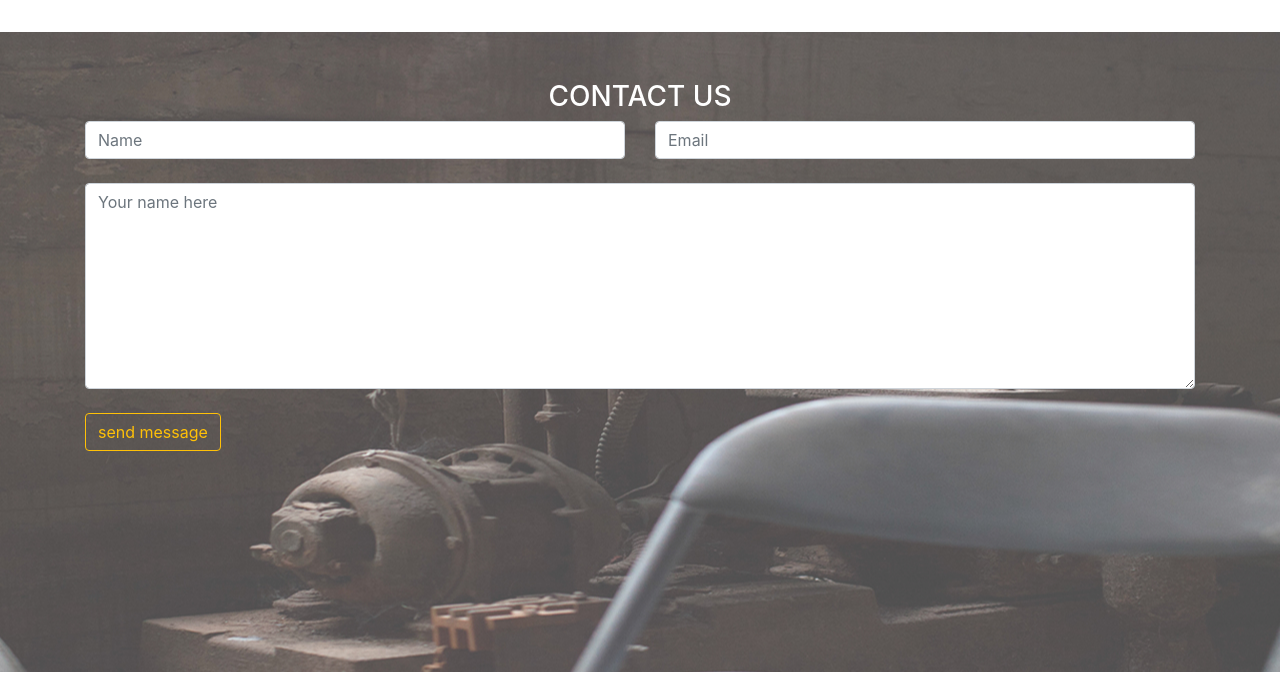
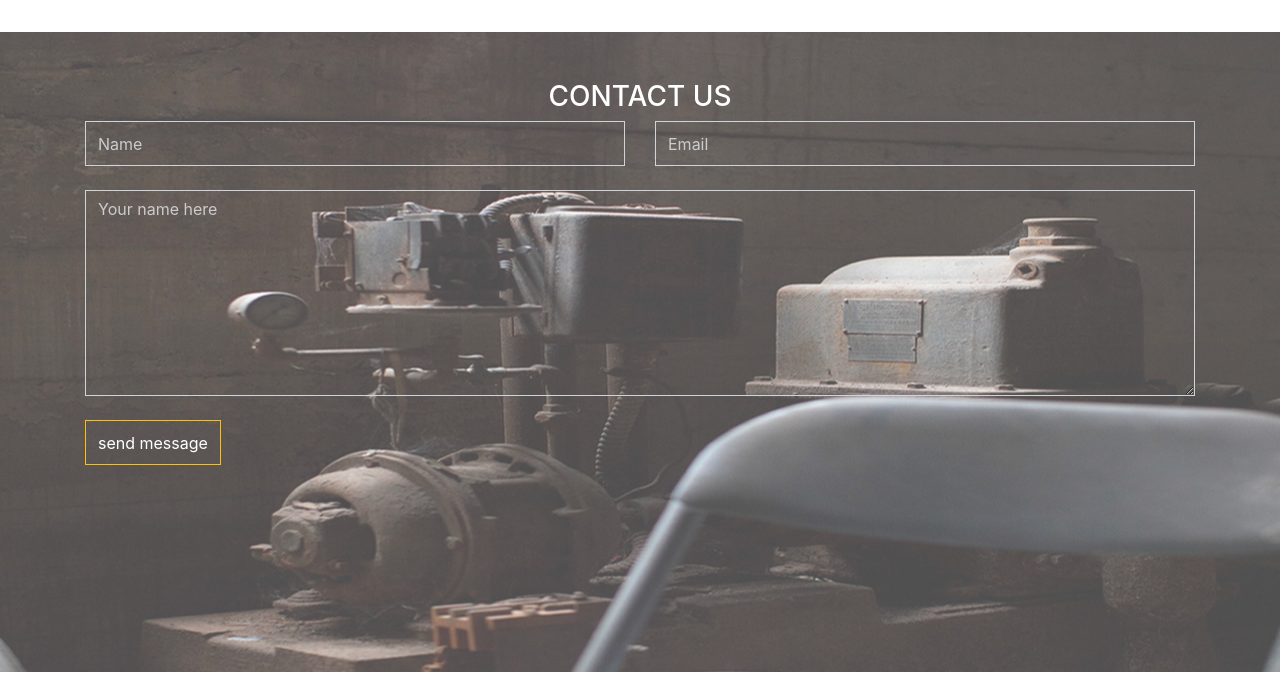
Before and after one commit to trevin-livele/delani_studio, a plain HTML site: page index.html in a window 1280 px wide. Shown: the part 2480-3162 px from the top of the page. Drawn offline with nearby package versions, Linux system fonts and the light colour scheme.

Commit message:
made the contact section transparent

```diff
--- a/css/style.css
+++ b/css/style.css
@@ -97,26 +97,31 @@
   font-family: sans-serif;
 }
 
-/*
-#contact-fm{
-    background: transparent !important;
-    opacity: 0;
-}
 
-#name, #email #message{
-    border: 2px solid white;
-    background-color: transparent !important;
-    color: white;
-}
+#contacts input {
+    height: 45px;
+  }
 
-::-webkit-input-placeholder{
-    color: white !important;
-}
+  #contacts input,
+  #contacts textarea {
+    background: transparent;
+    border-radius: 0;
+    color: #fff;
+  }
 
-:-ms-input-placeholder{
-    color: white !important;
-}
+  #contacts input::placeholder,
+  #contacts textarea::placeholder {
+    color: #cccccc;
+  }
 
-::placeholder {
-    color: white !important;
-} */
+  #contacts input:focus, #contact input:active,
+  #contacts textarea:focus,
+  #contacts textarea:active {
+    box-shadow: none;
+    border-color: #fff;
+  }
+
+  #contacts button:focus, #contact button:active {
+    box-shadow: none;
+    border-color: #fff;
+  }
```
